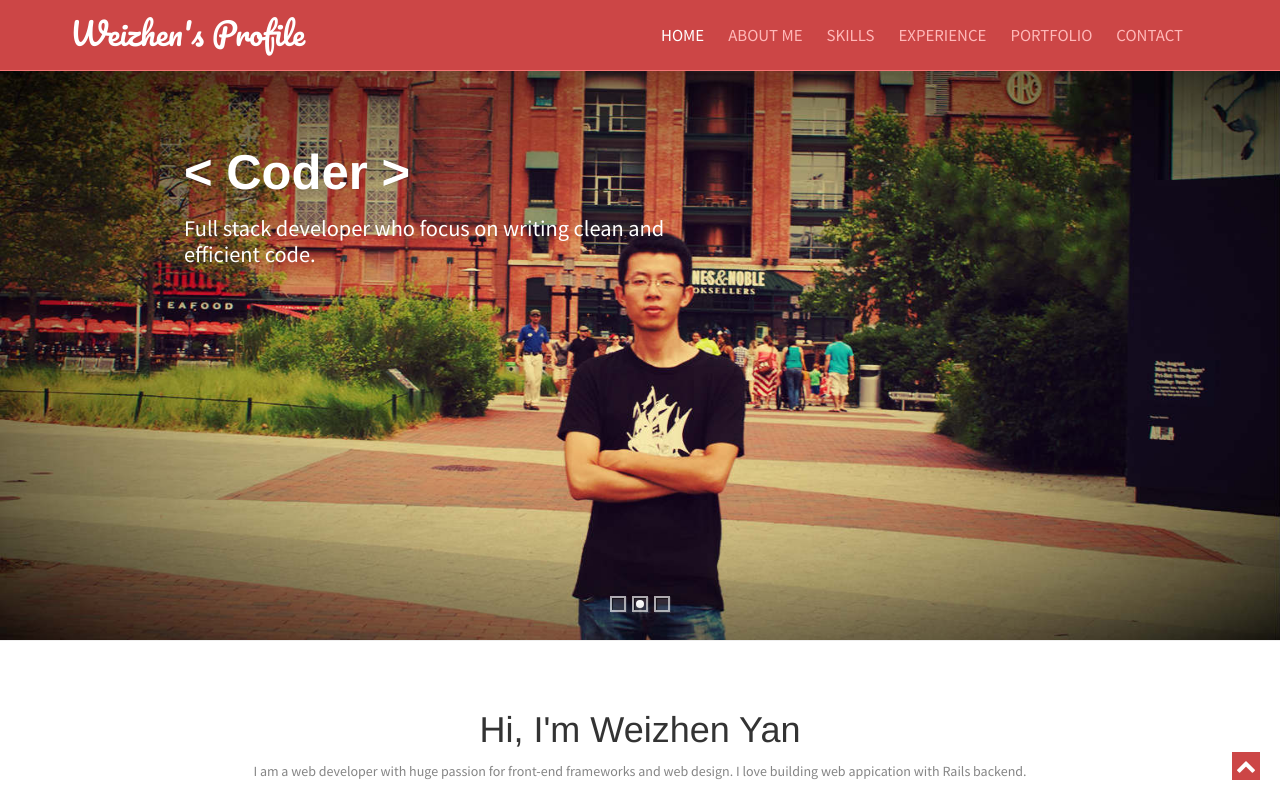
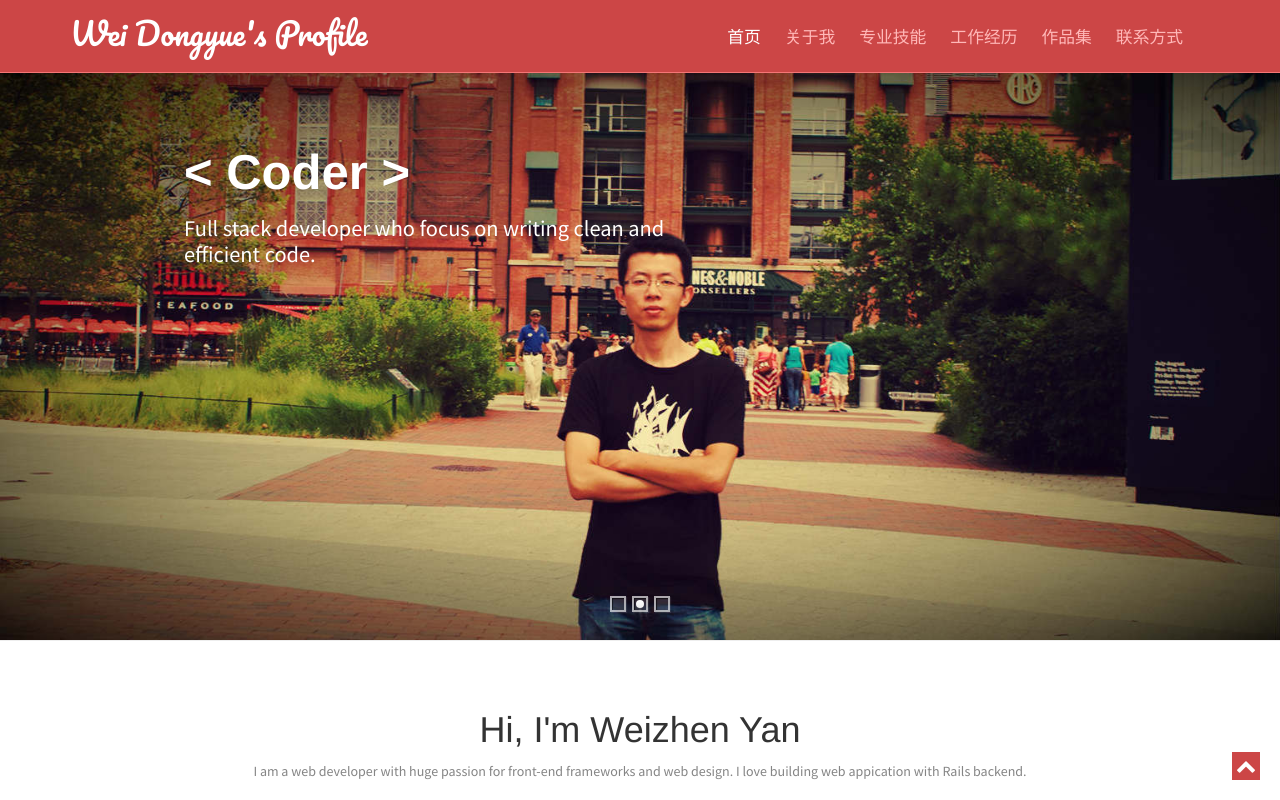
Before and after one commit to roccia/myPortfolio, a plain HTML site: page index.html in a window 1280 px wide. Shown: the top 800 px of the page. Drawn offline with Linux system fonts and the light colour scheme.

Commit message:
first commit

```diff
--- a/index.html
+++ b/index.html
@@ -11,7 +11,7 @@
     <!--[if lt IE 9]>
     <meta http-equiv="X-UA-Compatible" content="IE=edge,chrome=1">
     <![endif]-->
-    <title>Weizhen's Site</title>
+    <title>Vivi's Protfolio</title>
     <meta name="description" content="">
 
     <!--[if lt IE 9]>
@@ -42,17 +42,17 @@
                         <span class="icon-bar"></span>
                         <span class="icon-bar"></span>
                     </button>
-                    <a href="#" class="navbar-brand scroll-top logo"><b>Weizhen's Profile</b></a>
+                    <a href="#" class="navbar-brand scroll-top logo"><b>Wei Dongyue's Profile</b></a>
                 </div>
                 <!--/.navbar-header-->
                 <div id="main-nav" class="collapse navbar-collapse">
                     <ul class="nav navbar-nav" id="mainNav">
-                        <li class="active"><a href="#home" class="scroll-link">Home</a></li>
-                        <li><a href="#about" class="scroll-link">About Me</a></li>
-                        <li><a href="#skills" class="scroll-link">Skills</a></li>
-                        <li><a href="#experience" class="scroll-link">Experience</a></li>
-                        <li><a href="#portfolio" class="scroll-link">Portfolio</a></li>
-                        <li><a href="#contactUs" class="scroll-link">Contact</a></li>
+                        <li class="active"><a href="#home" class="scroll-link">首页</a></li>
+                        <li><a href="#about" class="scroll-link">关于我</a></li>
+                        <li><a href="#skills" class="scroll-link">专业技能</a></li>
+                        <li><a href="#experience" class="scroll-link">工作经历</a></li>
+                        <li><a href="#portfolio" class="scroll-link">作品集</a></li>
+                        <li><a href="#contactUs" class="scroll-link">联系方式</a></li>
                     </ul>
                 </div>
                 <!--/.navbar-collapse-->
```
Also changed, not shown: 1 other file.
